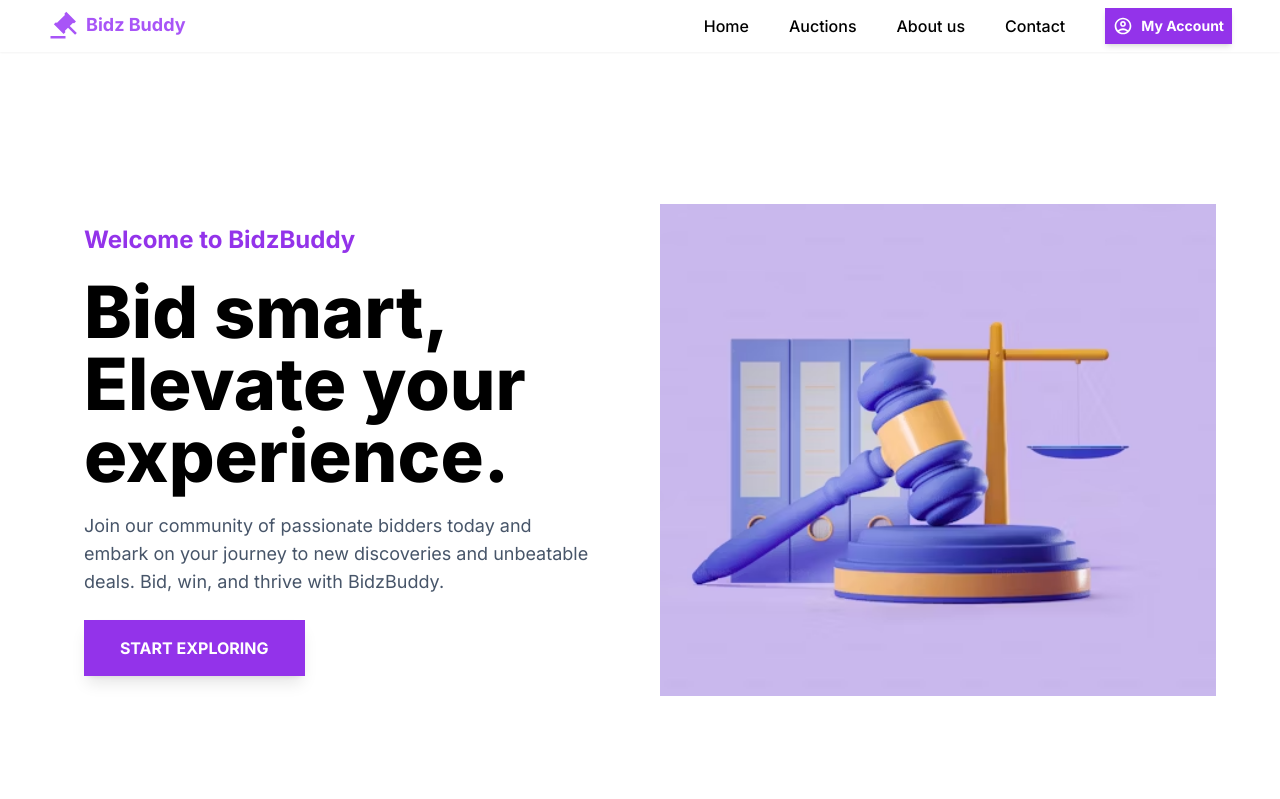
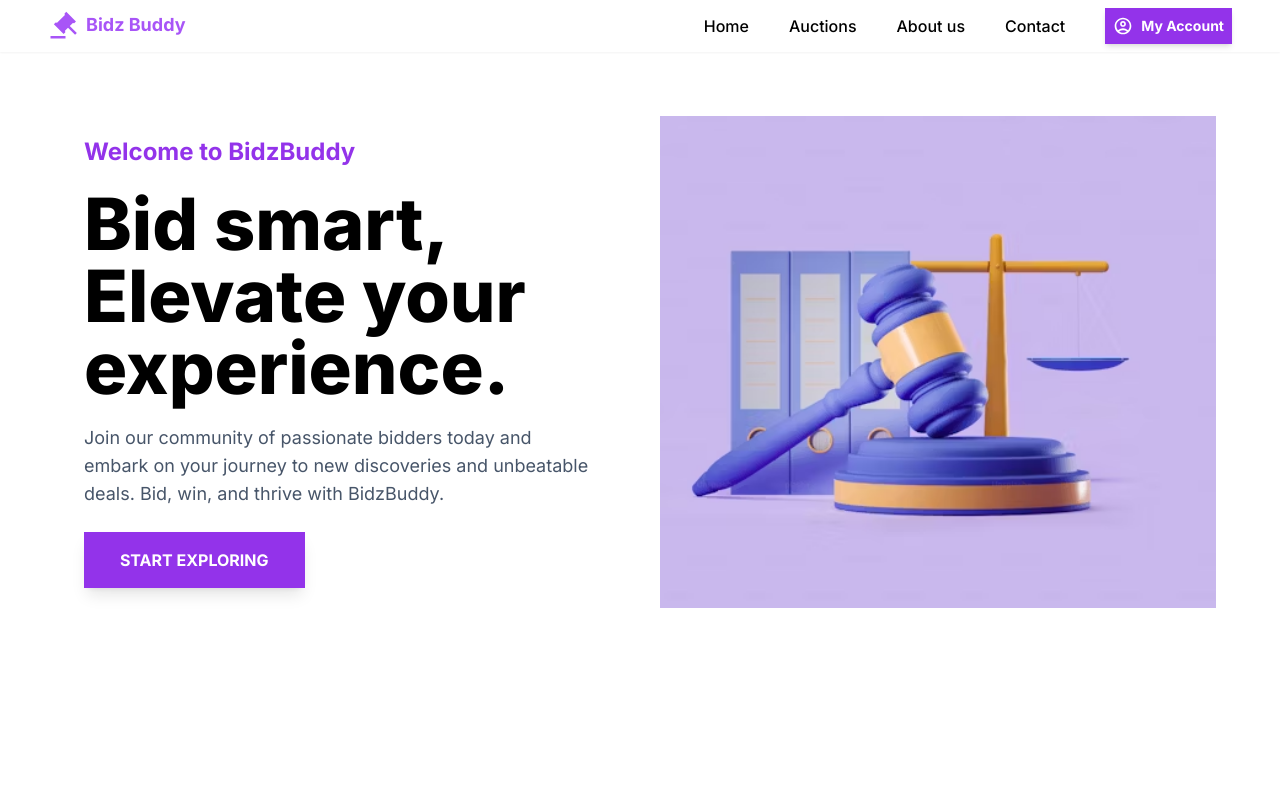
Before and after one commit to Osigelialex/bidzbuddy-frontend, a React (Vite) app: page / in a window 1280 px wide. Shown: the top 799 px of the page. Built offline with nearby package versions, Linux system fonts and the light colour scheme; no server answers.

Commit message:
Fix excess padding in hero section

```diff
--- a/src/Components/ui/Hero.jsx
+++ b/src/Components/ui/Hero.jsx
@@ -1,7 +1,7 @@
 const Hero = () => {
   return (
     <>
-      <div className="justify-between text-center lg:text-left gap-10 px-5 pb-10 pt-16 sm:px-16 sm:pb-16 sm:pt-36 lg:grid lg:grid-cols-2">
+      <div className="justify-between text-center lg:text-left gap-10 px-5 pb-6 pt-16 sm:px-16 sm:pb-16 sm:pt-14 lg:grid lg:grid-cols-2">
         <div className="p-5">
           <p
             data-aos="fade-down"
--- /dev/null
+++ b/src/Pages/SellerDashbordOverview.jsx
@@ -0,0 +1 @@
+sfc
```
